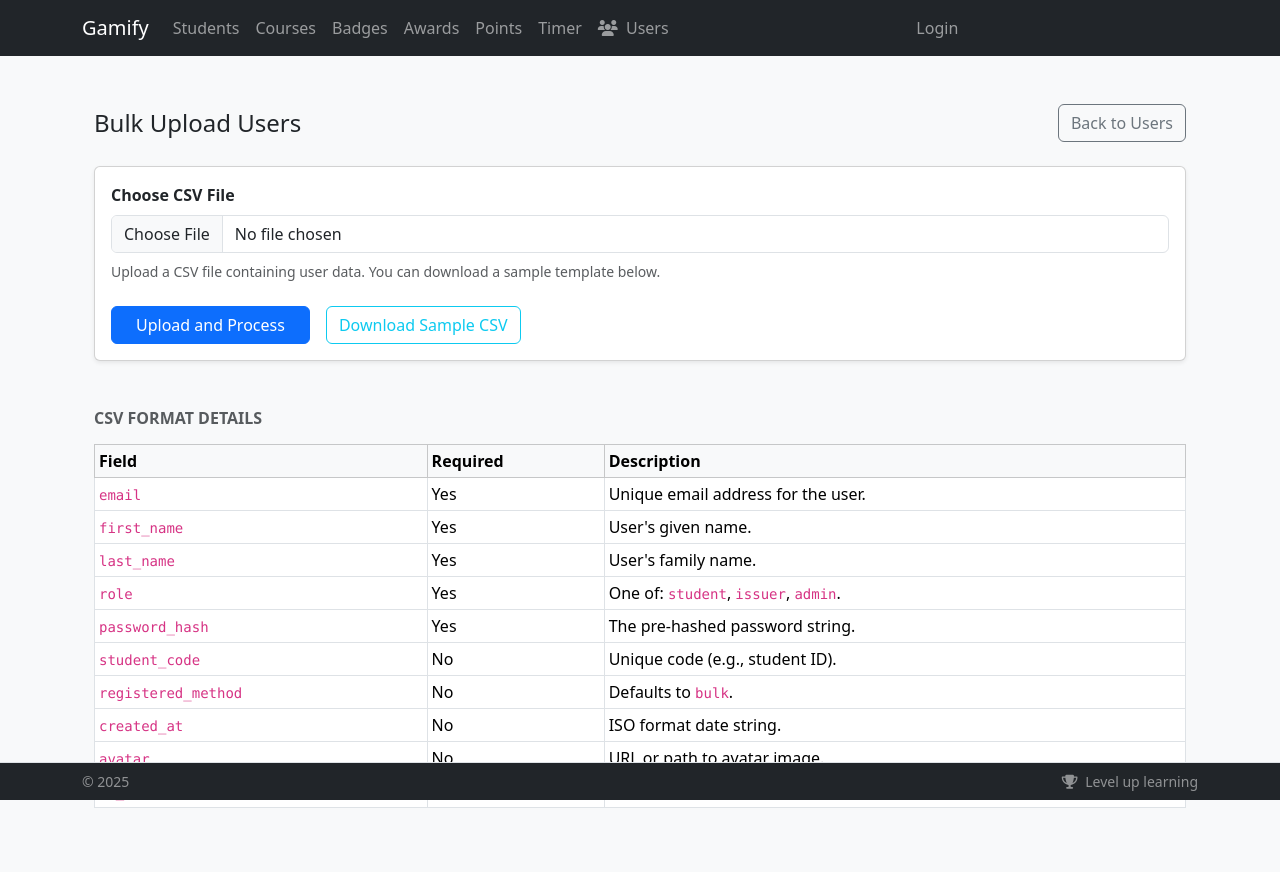
After one commit to MrJonRoberts/gamification, a FastAPI app: template app/templates/admin/users/bulk_upload.html in a window 1280 px wide. The commit adds this page. Run offline with FastAPI, Linux system fonts and the light colour scheme; the template is opened without the code that fills it, so the values that code supplies are empty; some libraries are stand-ins or nearby versions.

Commit message:
feat: add bulk user upload and refactor role management
- Implement bulk user upload for admins at /admin/users/bulk-upload.
- Add sample CSV download for bulk upload.
- Refactor User model to use 'roles' relationship exclusively.
- Remove 'role' column from User model and replace with a property.
- Update all queries and creation logic to use 'roles' relationship.
- Update seeds to align with model changes.
- Add basic role setter for backward compatibility.

Co-authored-by: MrJonRoberts <28885132+MrJonRoberts@users.noreply.github.com>

```diff
--- a/app/routers/main/routes.py
+++ b/app/routers/main/routes.py
@@ -4,7 +4,7 @@ from sqlalchemy import func
 from sqlalchemy.orm import Session
 
 from app.dependencies import get_current_user, get_db, require_user, AnonymousUser
-from app.models import PointLedger, User
+from app.models import PointLedger, User, Role
 from app.templating import render_template
 from app.extensions import db
 
@@ -27,7 +27,8 @@ def index(
             func.coalesce(func.sum(PointLedger.delta), 0).label("points"),
         )
         .outerjoin(PointLedger, PointLedger.user_id == User.id)
-        .where(User.role == "student")
+        .join(User.roles)
+        .where(Role.name == "student")
         .group_by(User.id)
         .order_by(func.sum(PointLedger.delta).desc())
         .limit(20)
--- /dev/null
+++ b/app/templates/admin/users/bulk_upload.html
@@ -0,0 +1,99 @@
+{% extends "base.html" %}
+{% block content %}
+<div class="container py-4">
+    <div class="d-flex align-items-center justify-content-between mb-4">
+        <h1 class="h4 mb-0">Bulk Upload Users</h1>
+        <a href="{{ url_for('admin.users_index') }}" class="btn btn-outline-secondary">Back to Users</a>
+    </div>
+
+    <div class="card shadow-sm">
+        <div class="card-body">
+            <form method="post" enctype="multipart/form-data">
+                <input type="hidden" name="csrf_token" value="{{ csrf_token() }}">
+
+                <div class="mb-4">
+                    <label for="file" class="form-label fw-semibold">Choose CSV File</label>
+                    <input type="file" name="file" id="file" class="form-control" accept=".csv" required>
+                    <div class="form-text mt-2">
+                        Upload a CSV file containing user data. You can download a sample template below.
+                    </div>
+                </div>
+
+                <div class="d-flex align-items-center gap-3">
+                    <button type="submit" class="btn btn-primary px-4">Upload and Process</button>
+                    <a href="{{ url_for('admin.users_bulk_sample') }}" class="btn btn-outline-info">
+                        <i class="bi bi-download"></i> Download Sample CSV
+                    </a>
+                </div>
+            </form>
+        </div>
+    </div>
+
+    <div class="mt-5">
+        <h2 class="h6 text-uppercase fw-bold text-muted mb-3">CSV Format Details</h2>
+        <div class="table-responsive">
+            <table class="table table-sm table-bordered bg-white">
+                <thead class="table-light">
+                    <tr>
+                        <th>Field</th>
+                        <th>Required</th>
+                        <th>Description</th>
+                    </tr>
+                </thead>
+                <tbody>
+                    <tr>
+                        <td><code>email</code></td>
+                        <td>Yes</td>
+                        <td>Unique email address for the user.</td>
+                    </tr>
+                    <tr>
+                        <td><code>first_name</code></td>
+                        <td>Yes</td>
+                        <td>User's given name.</td>
+                    </tr>
+                    <tr>
+                        <td><code>last_name</code></td>
+                        <td>Yes</td>
+                        <td>User's family name.</td>
+                    </tr>
+                    <tr>
+                        <td><code>role</code></td>
+                        <td>Yes</td>
+                        <td>One of: <code>student</code>, <code>issuer</code>, <code>admin</code>.</td>
+                    </tr>
+                    <tr>
+                        <td><code>password_hash</code></td>
+                        <td>Yes</td>
+                        <td>The pre-hashed password string.</td>
+                    </tr>
+                    <tr>
+                        <td><code>student_code</code></td>
+                        <td>No</td>
+                        <td>Unique code (e.g., student ID).</td>
+                    </tr>
+                    <tr>
+                        <td><code>registered_method</code></td>
+                        <td>No</td>
+                        <td>Defaults to <code>bulk</code>.</td>
+                    </tr>
+                    <tr>
+                        <td><code>created_at</code></td>
+                        <td>No</td>
+                        <td>ISO format date string.</td>
+                    </tr>
+                    <tr>
+                        <td><code>avatar</code></td>
+                        <td>No</td>
+                        <td>URL or path to avatar image.</td>
+                    </tr>
+                    <tr>
+                        <td><code>is_active</code></td>
+                        <td>No</td>
+                        <td><code>True</code> or <code>False</code>. Defaults to <code>True</code>.</td>
+                    </tr>
+                </tbody>
+            </table>
+        </div>
+    </div>
+</div>
+{% endblock %}
--- a/app/templates/admin/users/index.html
+++ b/app/templates/admin/users/index.html
@@ -3,7 +3,10 @@
 <div class="container py-4">
   <div class="d-flex align-items-center justify-content-between mb-3">
     <h1 class="h4 mb-0">Users</h1>
-    <a class="btn btn-outline-secondary" href="{{ url_for('admin.users_index') }}">Refresh</a>
+    <div class="d-flex gap-2">
+      <a class="btn btn-success" href="{{ url_for('admin.users_bulk_upload') }}">Bulk Upload</a>
+      <a class="btn btn-outline-secondary" href="{{ url_for('admin.users_index') }}">Refresh</a>
+    </div>
   </div>
 
   <form class="row g-2 mb-3" method="get" action="{{ url_for('admin.users_index') }}">
--- a/seeds/setup_data.py
+++ b/seeds/setup_data.py
@@ -76,6 +76,7 @@ def seed_users(roles: Dict[str, Role], groups: Dict[str, Group]) -> Dict[str, Us
         password = kwargs.pop("password")
         user_roles = kwargs.pop("user_roles", [])
         user_groups = kwargs.pop("user_groups", [])
+        kwargs.pop("role", None)
 
         kwargs["password_hash"] = hash_password(password)
         user, _ = get_or_create(User, email=kwargs["email"], defaults=kwargs)
@@ -90,7 +91,6 @@ def seed_users(roles: Dict[str, Role], groups: Dict[str, Group]) -> Dict[str, Us
         email="admin@example.com",
         first_name="Ada",
         last_name="Admin",
-        role="admin",
         registered_method="site",
         password="Admin123!",
         user_roles=[roles["admin"]],
@@ -100,7 +100,6 @@ def seed_users(roles: Dict[str, Role], groups: Dict[str, Group]) -> Dict[str, Us
         email="teacher@example.com",
         first_name="Terry",
         last_name="Teacher",
-        role="issuer",
         registered_method="site",
         password="Issuer123!",
         user_roles=[roles["issuer"]],
@@ -112,7 +111,6 @@ def seed_users(roles: Dict[str, Role], groups: Dict[str, Group]) -> Dict[str, Us
             email="s1@example.com",
             first_name="Kai",
             last_name="Nguyen",
-            role="student",
             registered_method="site",
             password="ChangeMe123!",
             user_roles=[roles["student"]],
@@ -123,7 +121,6 @@ def seed_users(roles: Dict[str, Role], groups: Dict[str, Group]) -> Dict[str, Us
             email="s2@example.com",
             first_name="Mia",
             last_name="Singh",
-            role="student",
             registered_method="site",
             password="ChangeMe123!",
             user_roles=[roles["student"]],
@@ -134,7 +131,6 @@ def seed_users(roles: Dict[str, Role], groups: Dict[str, Group]) -> Dict[str, Us
             email="s3@example.com",
             first_name="Noah",
             last_name="Smith",
-            role="student",
             registered_method="site",
             password="ChangeMe123!",
             user_roles=[roles["student"]],
```
Also changed, not shown: app/models/user.py (+19 -1 lines), app/routers/admin/routes.py (+108 -2 lines), app/routers/auth/routes.py (+6 -2 lines), app/routers/badges/routes.py (+8 -2 lines), app/routers/courses/routes.py (+14 -4 lines), app/routers/points/routes.py (+8 -2 lines), app/routers/students/routes.py (+10 -3 lines), app.db (added).
